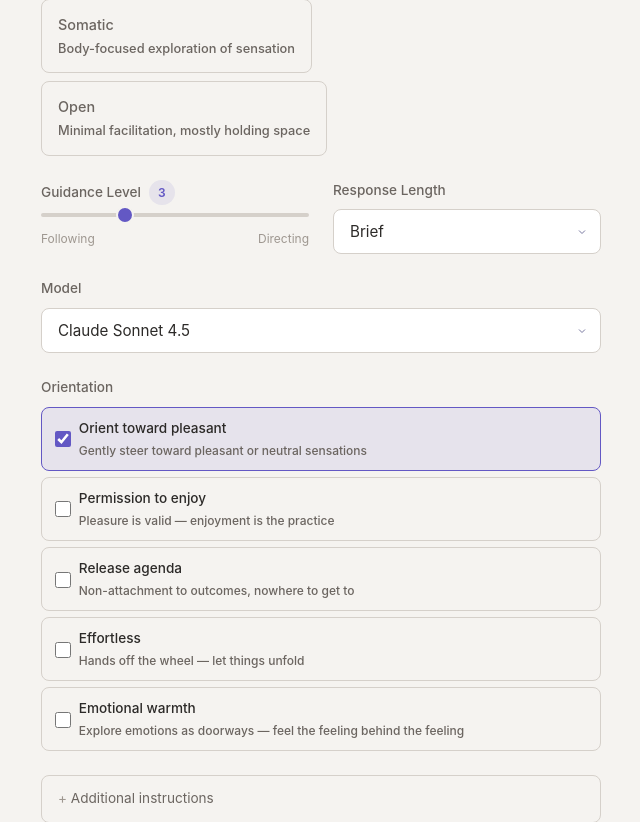
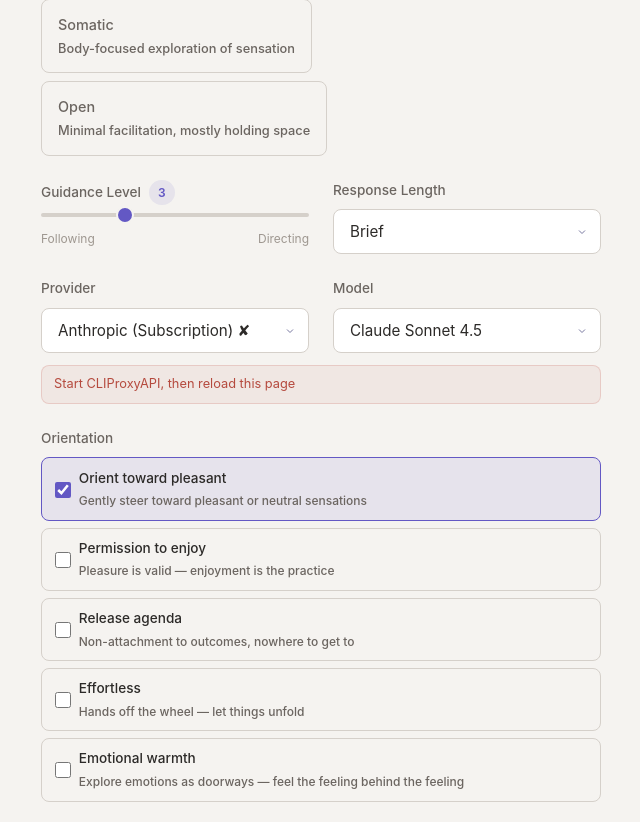
Before and after one commit to akrusz/meditation-pal, a Flask app: page / in a window 1280 px wide. Shown: the part 651-1473 px from the top of the page, without its empty margins (319-959 px from the left). Run offline with Flask 3, Linux system fonts and the light colour scheme; data that the repository does not hold is empty; parts of the project's set-up code (start-up, migrations or seed data) failed here and were passed over.

Commit message:
multiple provider support

```diff
--- a/config/default.yaml
+++ b/config/default.yaml
@@ -33,7 +33,7 @@ tts:
   # similarity_boost: 0.75
 
 llm:
-  provider: claude_proxy  # claude_proxy, anthropic, openai, ollama
+  provider: claude_proxy  # claude_proxy, anthropic, openai, ollama, openrouter
   model: claude-sonnet-4-5-20250929
 
   # For claude_proxy (CLIProxyAPI)
@@ -41,7 +41,16 @@ llm:
   api_key: meditation-pal
 
   # For direct Anthropic API
+  # provider: anthropic
   # api_key: ${ANTHROPIC_API_KEY}
+
+  # For OpenRouter (DeepSeek, Kimi, etc.)
+  # provider: openrouter
+  # model: deepseek/deepseek-v3.2-20251201
+  # (set OPENROUTER_API_KEY env var)
+
+  # For OpenAI (or any OpenAI-compatible endpoint)
+  # openai_base_url: https://api.example.com/v1
 
   # For Ollama
   ollama_url: http://localhost:11434
--- a/src/config.py
+++ b/src/config.py
@@ -52,6 +52,7 @@ class LLMConfig:
     ollama_url: str = "http://localhost:11434"
     ollama_model: str = "llama3"
     api_key: str | None = None
+    openai_base_url: str | None = None
     context_strategy: str = "rolling"
     window_size: int = 10
     max_tokens: int = 300
--- a/src/web/app.py
+++ b/src/web/app.py
@@ -36,6 +36,7 @@ class WebMeditationSession:
         verbosity: str = "low",
         custom_instructions: str = "",
         model: str | None = None,
+        provider: str | None = None,
         tts_enabled: bool = True,
     ):
         self.config = config
@@ -68,13 +69,22 @@ class WebMeditationSession:
             window_size=config.llm.window_size,
         )
 
+        # When the UI overrides the provider, don't pass config's api_key
+        # so the provider falls back to its own env var.
+        effective_provider = provider or config.llm.provider
+        if provider and provider != config.llm.provider:
+            api_key = None
+        else:
+            api_key = config.llm.api_key
+
         self.llm = create_llm_provider(
-            provider=config.llm.provider,
+            provider=effective_provider,
             model=model or config.llm.model,
             proxy_url=config.llm.proxy_url,
             ollama_url=config.llm.ollama_url,
-            api_key=config.llm.api_key,
+            api_key=api_key,
             max_tokens=config.llm.max_tokens,
+            base_url=config.llm.openai_base_url,
         )
 
         self.session.start_session()
@@ -204,6 +214,46 @@ def _register_routes(app: Flask) -> None:
         sessions = app.transcript_logger.list_sessions()
         return render_template("history.html", sessions=sessions)
 
+    @app.route("/api/providers")
+    def api_providers():
+        """Return provider availability based on env vars / proxy reachability."""
+        results = {}
+
+        # claude_proxy — check if CLIProxyAPI is reachable
+        proxy_url = app.meditation_config.llm.proxy_url or "http://127.0.0.1:8317"
+        try:
+            headers = {}
+            if app.meditation_config.llm.api_key:
+                headers["X-Api-Key"] = app.meditation_config.llm.api_key
+            resp = httpx.get(
+                f"{proxy_url.rstrip('/')}/v1/models",
+                headers=headers,
+                timeout=2.0,
+            )
+            results["claude_proxy"] = {
+                "available": resp.status_code == 200,
+                "hint": "Start CLIProxyAPI, then reload this page" if resp.status_code != 200 else "",
+            }
+        except Exception:
+            results["claude_proxy"] = {
+                "available": False,
+                "hint": "Start CLIProxyAPI, then reload this page",
+            }
+
+        # anthropic — needs ANTHROPIC_API_KEY
+        results["anthropic"] = {
+            "available": bool(os.environ.get("ANTHROPIC_API_KEY")),
+            "hint": "Set the ANTHROPIC_API_KEY environment variable",
+        }
+
+        # openrouter — needs OPENROUTER_API_KEY
+        results["openrouter"] = {
+            "available": bool(os.environ.get("OPENROUTER_API_KEY")),
+            "hint": "Set the OPENROUTER_API_KEY environment variable",
+        }
+
+        return jsonify(results)
+
     @app.route("/api/sessions")
     def api_sessions():
         sessions = app.transcript_logger.list_sessions()
@@ -266,6 +316,7 @@ def _register_socketio_events(socketio: SocketIO, app: Flask) -> None:
             verbosity=data.get("verbosity", "low"),
             custom_instructions=data.get("custom_instructions", ""),
             model=data.get("model"),
+            provider=data.get("provider"),
             tts_enabled=data.get("tts", True),
         )
 
--- a/src/web/static/css/style.css
+++ b/src/web/static/css/style.css
@@ -491,6 +491,22 @@ input[type="range"]::-moz-range-thumb {
     padding: 0 1rem 1rem;
 }
 
+/* Provider availability hint */
+
+.provider-hint {
+    font-size: 0.8rem;
+    color: var(--danger);
+    padding: 0.5rem 0.75rem;
+    background: rgba(192, 86, 74, 0.08);
+    border: 1px solid rgba(192, 86, 74, 0.2);
+    border-radius: var(--radius-sm);
+    margin-top: -0.75rem;
+}
+
+option.provider-unavailable {
+    color: var(--text-muted);
+}
+
 /* Begin button */
 
 .btn-begin {
--- a/src/web/templates/index.html
+++ b/src/web/templates/index.html
@@ -92,15 +92,22 @@
             </div>
         </div>
 
-        <div class="form-group">
-            <label for="model">Model</label>
-            <select id="model" name="model">
-                <option value="claude-sonnet-4-5-20250929" selected>Claude Sonnet 4.5</option>
-                <option value="claude-opus-4-6">Claude Opus 4.6</option>
-                <option value="claude-opus-4-5-20251101">Claude Opus 4.5</option>
-                <option value="claude-haiku-4-5-20251001">Claude Haiku 4.5</option>
-            </select>
+        <div class="form-row">
+            <div class="form-group form-group-half">
+                <label for="provider">Provider</label>
+                <select id="provider" name="provider">
+                    <option value="claude_proxy" selected>Anthropic (Subscription)</option>
+                    <option value="anthropic">Anthropic (API Key)</option>
+                    <option value="openrouter">OpenRouter</option>
+                </select>
+            </div>
+            <div class="form-group form-group-half">
+                <label for="model">Model</label>
+                <select id="model" name="model">
+                </select>
+            </div>
         </div>
+        <div id="provider-hint" class="provider-hint" style="display:none"></div>
 
         <div class="form-group">
             <label>Orientation</label>
@@ -164,6 +171,78 @@
 
 {% block scripts %}
 <script>
+    // Provider → model mapping
+    const providerModels = {
+        claude_proxy: [
+            { value: 'claude-sonnet-4-5-20250929', label: 'Claude Sonnet 4.5' },
+            { value: 'claude-opus-4-6', label: 'Claude Opus 4.6' },
+            { value: 'claude-opus-4-5-20251101', label: 'Claude Opus 4.5' },
+            { value: 'claude-haiku-4-5-20251001', label: 'Claude Haiku 4.5' },
+        ],
+        anthropic: [
+            { value: 'claude-sonnet-4-5-20250929', label: 'Claude Sonnet 4.5' },
+            { value: 'claude-opus-4-6', label: 'Claude Opus 4.6' },
+            { value: 'claude-opus-4-5-20251101', label: 'Claude Opus 4.5' },
+            { value: 'claude-haiku-4-5-20251001', label: 'Claude Haiku 4.5' },
+            { value: 'claude-3-opus-20240229', label: 'Claude 3 Opus' },
+        ],
+        openrouter: [
+            { value: 'deepseek/deepseek-v3.2-20251201', label: 'DeepSeek V3.2' },
+            { value: 'moonshotai/kimi-k2.5-0127', label: 'Kimi K2.5' },
+            { value: 'moonshotai/kimi-k2-thinking-20251106', label: 'Kimi K2 Thinking' },
+        ],
+    };
+
+    const providerSelect = document.getElementById('provider');
+    const modelSelect = document.getElementById('model');
+    const providerHint = document.getElementById('provider-hint');
+    let providerStatus = {};  // populated by /api/providers
+
+    function updateModelOptions() {
+        const models = providerModels[providerSelect.value] || [];
+        modelSelect.innerHTML = models.map(m =>
+            `<option value="${m.value}">${m.label}</option>`
+        ).join('');
+        updateProviderHint();
+    }
+
+    function updateProviderHint() {
+        const key = providerSelect.value;
+        const info = providerStatus[key];
+        if (info && !info.available) {
+            providerHint.textContent = info.hint;
+            providerHint.style.display = '';
+        } else {
+            providerHint.style.display = 'none';
+        }
+    }
+
+    function applyProviderAvailability() {
+        for (const opt of providerSelect.options) {
+            const info = providerStatus[opt.value];
+            if (info && !info.available) {
+                opt.classList.add('provider-unavailable');
+                opt.textContent = opt.textContent.replace(/ \u2718$/, '') + ' \u2718';
+            } else {
+                opt.classList.remove('provider-unavailable');
+                opt.textContent = opt.textContent.replace(/ \u2718$/, '');
+            }
+        }
+        updateProviderHint();
+    }
+
+    // Fetch provider availability from backend
+    fetch('/api/providers')
+        .then(r => r.json())
+        .then(data => {
+            providerStatus = data;
+            applyProviderAvailability();
+        })
+        .catch(() => {});  // silently degrade
+
+    providerSelect.addEventListener('change', updateModelOptions);
+    updateModelOptions();
+
     // Style card selection
     document.querySelectorAll('.style-card').forEach(card => {
         card.addEventListener('click', () => {
@@ -194,7 +273,8 @@
             modifiers: modifiers,
             verbosity: document.getElementById('verbosity').value,
             custom_instructions: document.getElementById('custom_instructions').value,
-            model: document.getElementById('model').value,
+            provider: providerSelect.value,
+            model: modelSelect.value,
         };
 
         sessionStorage.setItem('sessionParams', JSON.stringify(params));
--- a/src/web/templates/session.html
+++ b/src/web/templates/session.html
@@ -41,7 +41,7 @@
             </label>
             <div class="speed-control" title="Speech rate">
                 <label class="speed-label" for="speed-slider">Speed</label>
-                <input type="range" id="speed-slider" min="80" max="180" value="160" step="10">
+                <input type="range" id="speed-slider" min="80" max="180" value="120" step="10">
             </div>
             <button id="end-btn" class="btn btn-end">End Session</button>
         </div>
```
Also changed, not shown: src/llm/ollama.py (+13 -2 lines), src/llm/openai.py (+12 -4 lines).
